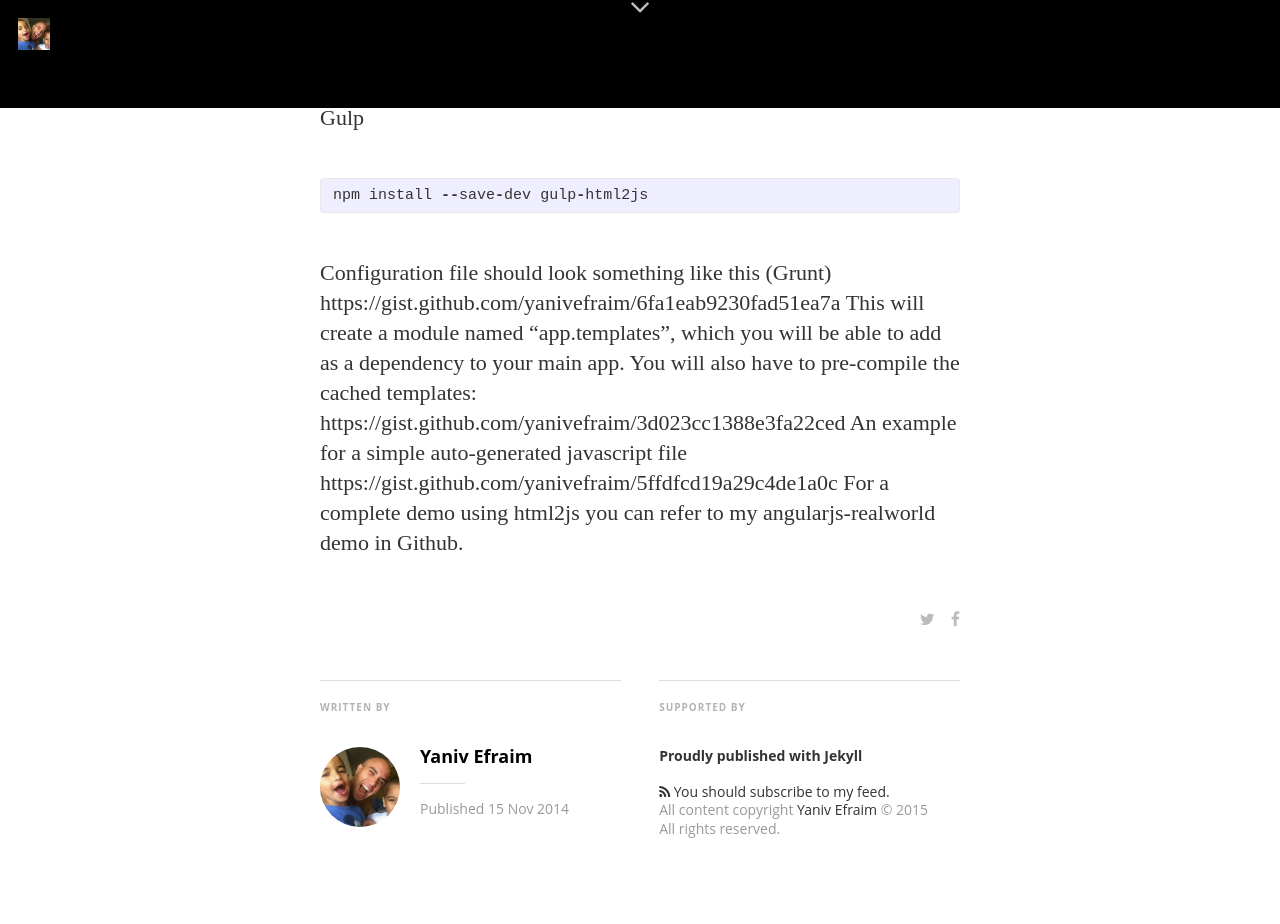
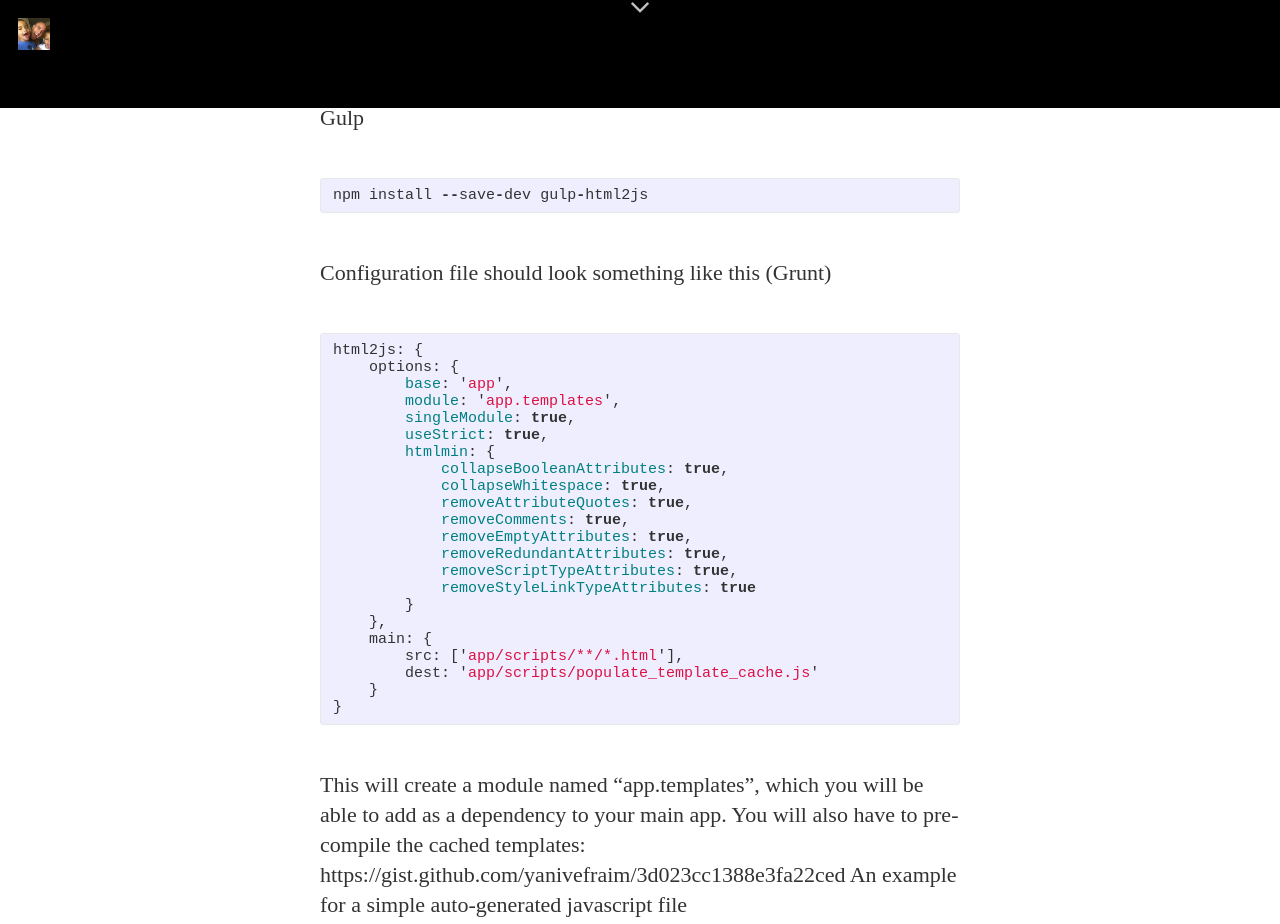
Before and after one commit to Morgan-Leon/yanivefraim.github.io, a Jekyll site: the page built from _posts/2014-12-15-pre-caching-angularjs-templates-using-html2js.markdown, in a window 1280 px wide and 1400 px high, scrolled down 1292 px, cut to the strip 0-924 px from the top of the window. Built offline with Jekyll 4.4.1, drawn with Linux system fonts in a browser that asks for light colours; nearby versions of some CDN libraries; some web fonts are replaced; Markdown is read by kramdown in place of the engine named in the settings; some of the changed text lies outside the part shown.

Commit message:
Update 2014-12-15-pre-caching-angularjs-templates-using-html2js.markdown

```diff
--- a/_posts/2014-12-15-pre-caching-angularjs-templates-using-html2js.markdown
+++ b/_posts/2014-12-15-pre-caching-angularjs-templates-using-html2js.markdown
@@ -19,7 +19,30 @@ npm install --save-dev gulp-html2js
 {% endhighlight %}
 
 Configuration file should look something like this (Grunt)
-https://gist.github.com/yanivefraim/6fa1eab9230fad51ea7a
+{% highlight js %}
+html2js: {
+    options: {
+        base: 'app',
+        module: 'app.templates',
+        singleModule: true,
+        useStrict: true,
+        htmlmin: {
+            collapseBooleanAttributes: true,
+            collapseWhitespace: true,
+            removeAttributeQuotes: true,
+            removeComments: true,
+            removeEmptyAttributes: true,
+            removeRedundantAttributes: true,
+            removeScriptTypeAttributes: true,
+            removeStyleLinkTypeAttributes: true
+        }
+    },
+    main: {
+        src: ['app/scripts/**/*.html'],
+        dest: 'app/scripts/populate_template_cache.js'
+    }
+}
+{% endhighlight %}
 This will create a module named "app.templates", which you will be able to add as a dependency to your main app. You will also have to pre-compile the cached templates:
 https://gist.github.com/yanivefraim/3d023cc1388e3fa22ced
 An example for a simple auto-generated javascript file https://gist.github.com/yanivefraim/5ffdfcd19a29c4de1a0c For a complete demo using html2js you can refer to my angularjs-realworld demo in Github.
```
